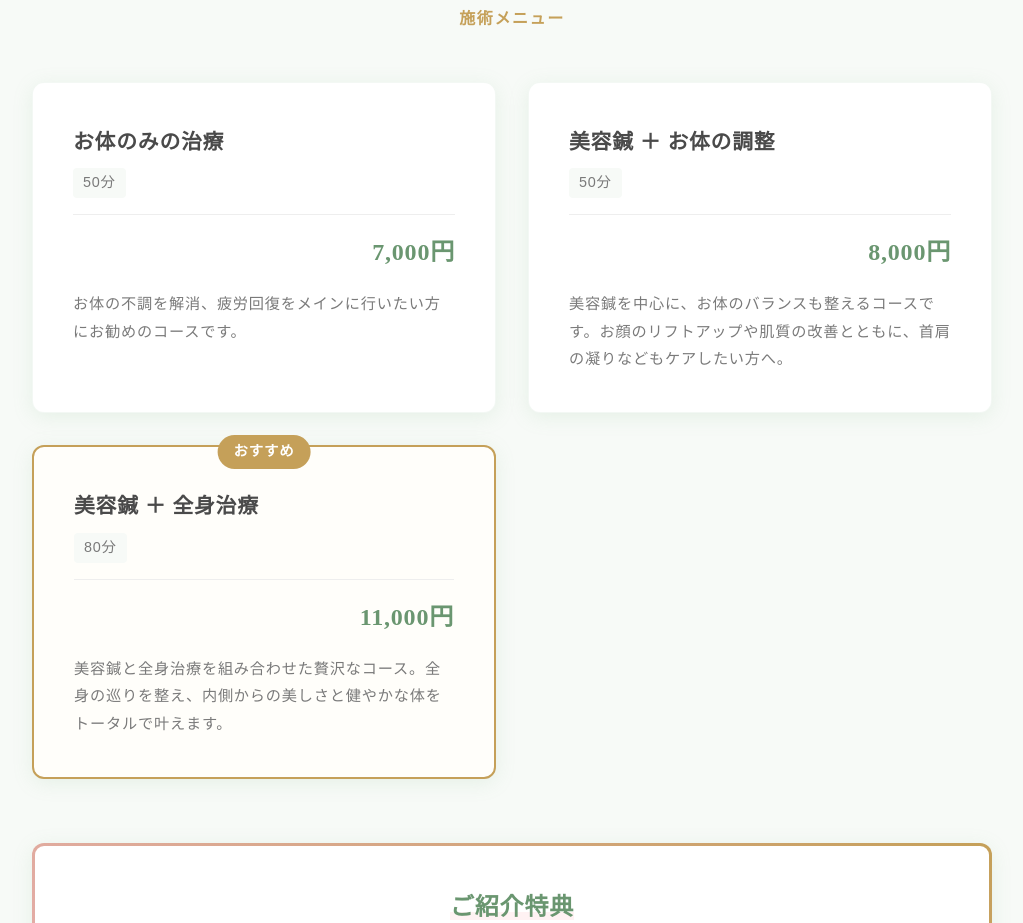
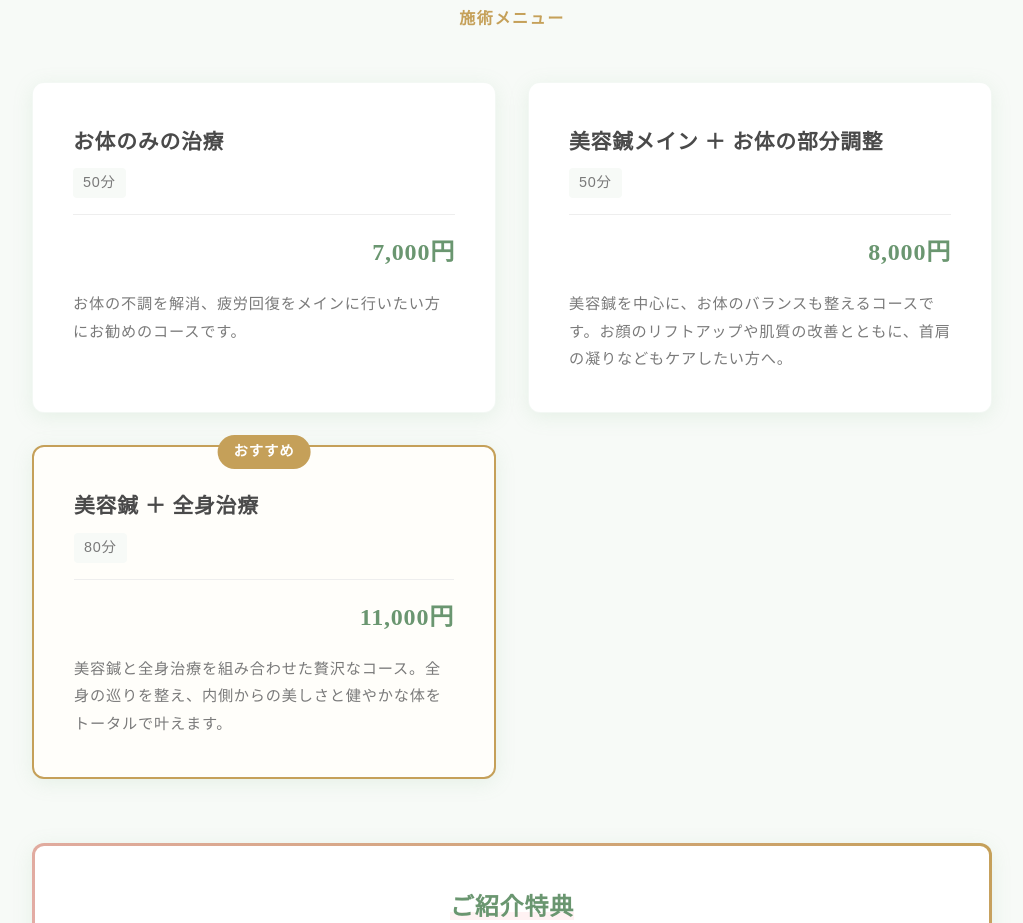
Before and after one commit to Akips/test-web-uybrf88-wv6, a plain HTML site: page index.html in a window 1280 px wide. Shown: the part 3173-4096 px from the top of the page, without its empty margins (128-1151 px from the left). Drawn offline with Linux system fonts and the light colour scheme; a web font is replaced by a local one.

Commit message:
Add files via upload

```diff
--- a/index.html
+++ b/index.html
@@ -154,7 +154,7 @@
 
                     <div class="menu-item-card">
                         <div class="menu-header">
-                            <h3>美容鍼 ＋ お体の調整</h3>
+                            <h3>美容鍼メイン ＋ お体の部分調整</h3>
                             <span class="time">50分</span>
                         </div>
                         <div class="menu-price">8,000円</div>
```
